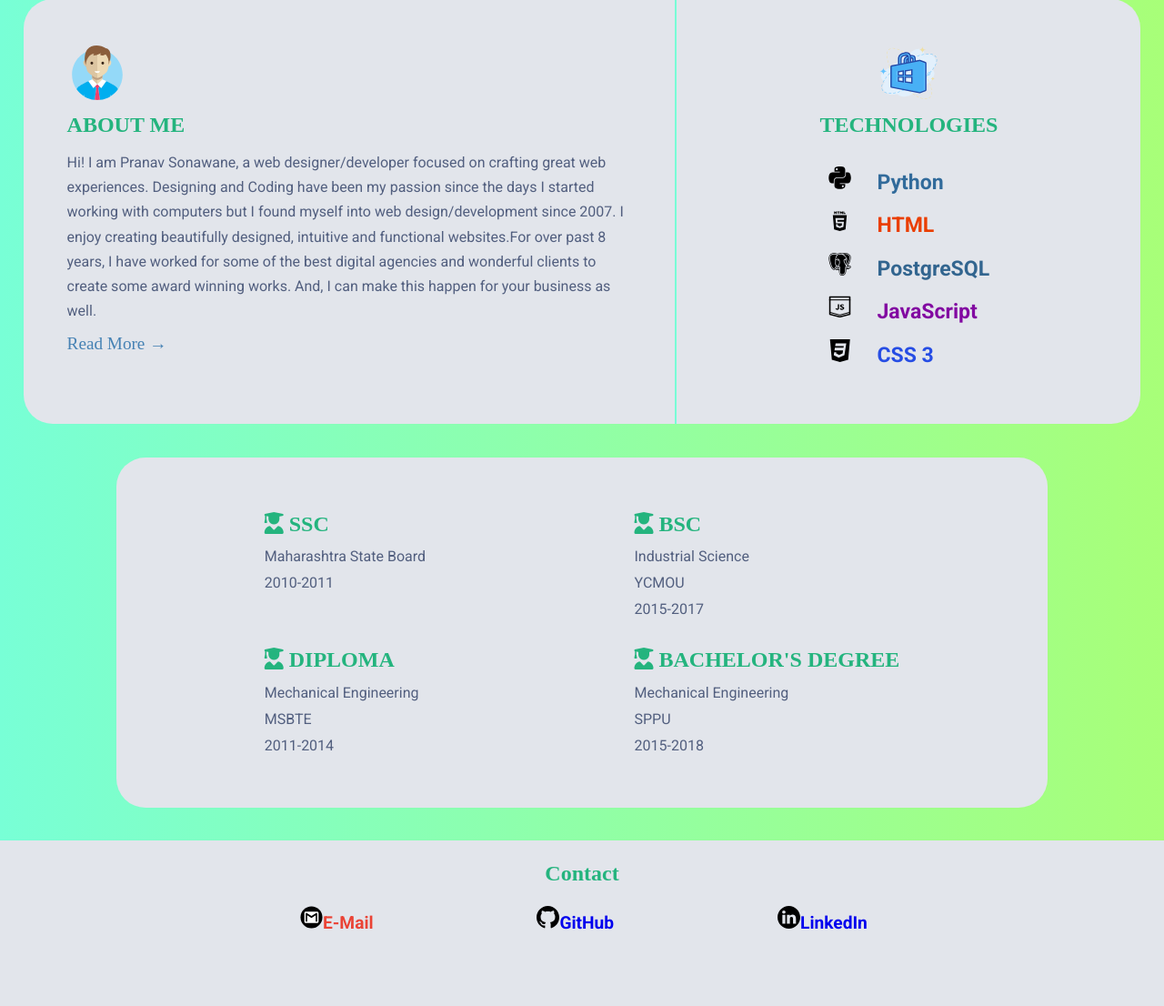
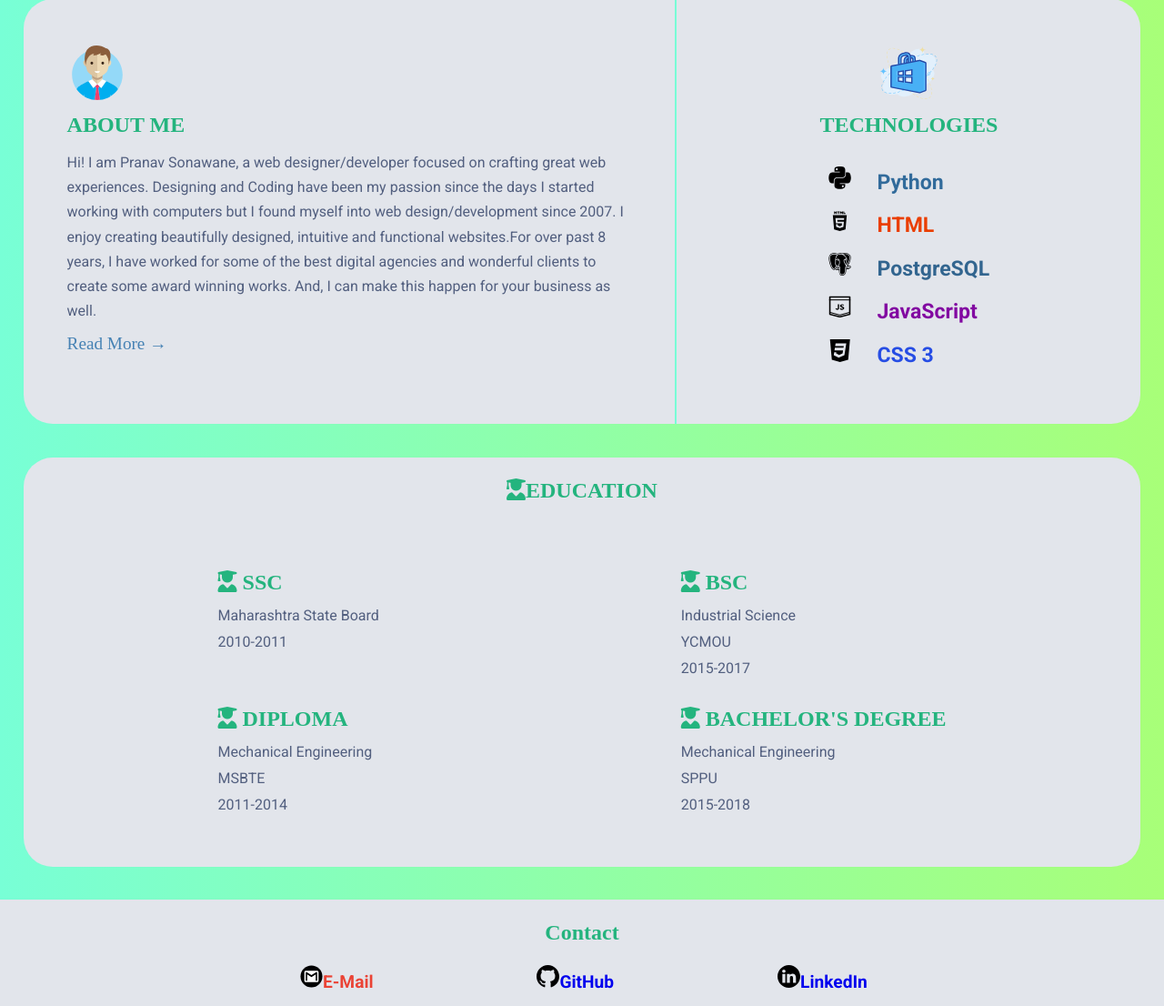
Before and after one commit to pranavv999/Personal-Portfolio, a PHP site: page / in a window 1280 px wide. Shown: the part 801-1907 px from the top of the page at 91% size. Before the commit the page ends 1823 px from the top, so only its background shows below. Run offline with PHP 8.4, Linux system fonts and the light colour scheme; some libraries are stand-ins or nearby versions; some web fonts are replaced.

Commit message:
Added title to education section

```diff
--- a/css/main.css
+++ b/css/main.css
@@ -266,28 +266,32 @@ main .tech div img {
 
 
 .edu-main {
-    width: 80%;
+    width: 96%;
     margin: auto;
+    border-radius: 2em;
+    background-color: #e2e5eb;
+    padding-top: 0.7em;
 }
 .education {
     display: flex;
-    border-radius: 2em;
-    background-color: #e2e5eb;
     justify-content: space-around;
     margin-bottom: 2.25em;
     padding: 3em;
     flex-wrap: wrap;
 }
 
-.education h2 {
+.edu-main h2 {
     font-size: 1.5em;
     font-family: Aclonica;
     padding-top: 0.5em;
     padding-bottom: 0.7em;
-    order: 2;
     color: #24b47e;
     text-transform: uppercase;
     font-weight: 600;
+}
+
+.title {
+    text-align: center;
 }
 
 .primary {
@@ -465,7 +469,7 @@ Media Queries
         flex-direction: column;
         justify-content: center;
     }
-    .education h2 {
+    .edu-main h2 {
         font-size:  1.1em
     }
     .education p {
--- a/index.html
+++ b/index.html
@@ -82,7 +82,10 @@
 
     <section class="edu-main">
 
+        <h2 class="title"><i class="fas fa-user-graduate"></i>EDUCATION</h2>
+
         <section class="education">
+
 
             <section class="primary">
 
```
